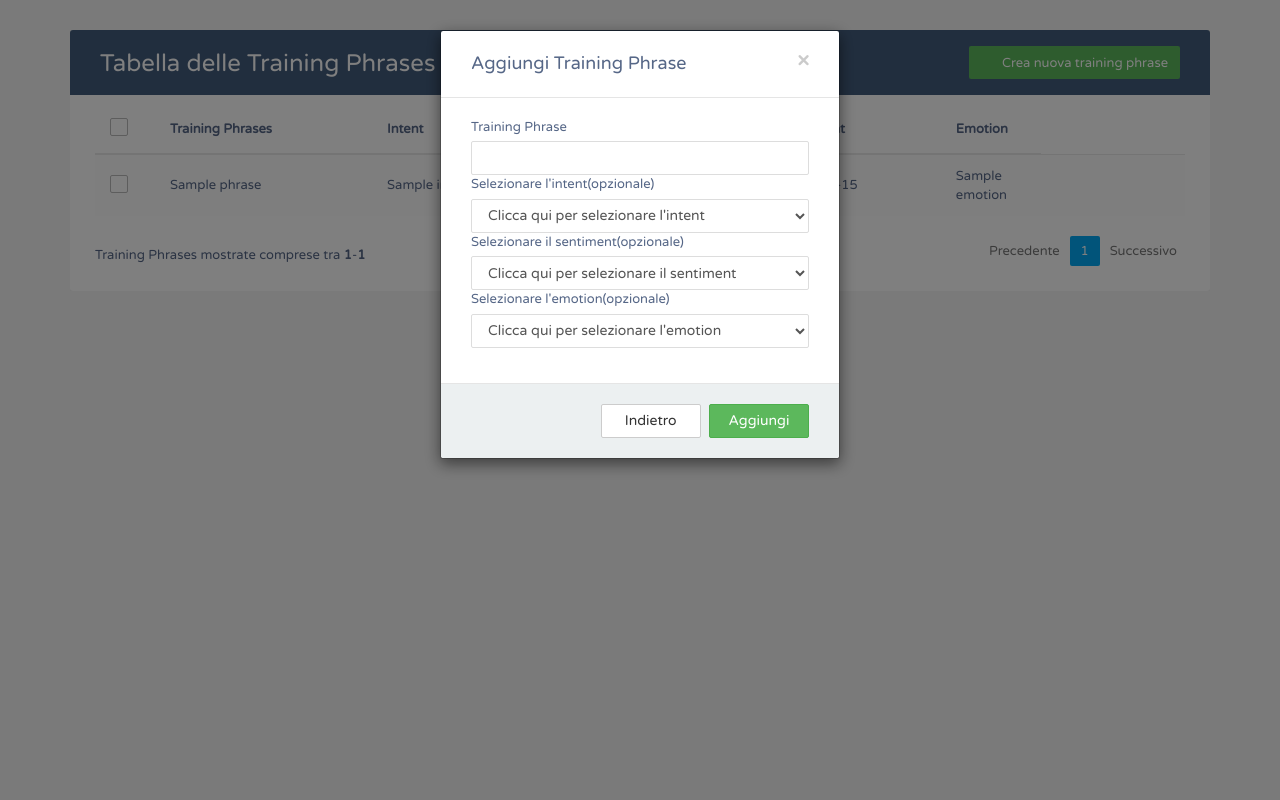
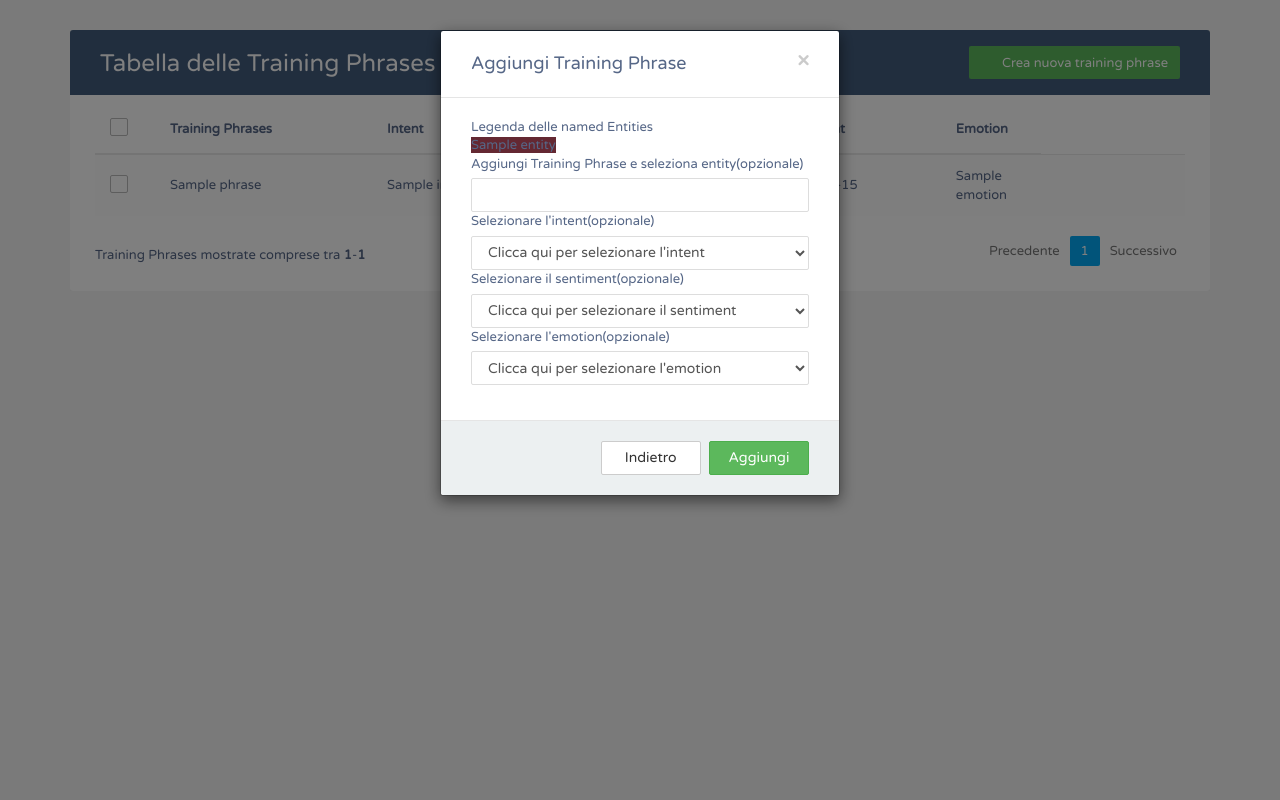
Before and after one commit to leletheprogrammer/SA_Progetto, a Flask app: page /training_phrases?page=1 in a window 1280 px wide, after a click that opens the changed part. Run offline with Flask 2, Linux system fonts and the light colour scheme; tables that the repository leaves empty hold one stand-in row (values such as "Sample post"); a database or web service that is not in the repository returns one stand-in record (values such as "Sample title"); some libraries are stand-ins or nearby versions.

Commit message:
Completata aggiunta training phrase

```diff
--- a/main.py
+++ b/main.py
@@ -244,7 +244,7 @@ def training_phrases():
         elif form_data['submitButton'] == 'Aggiungi':
             newPhrase = form_data['newPhrase']
             intentAssociated = form_data['selectIntent']
-            entitiesAssociated = None
+            entitiesAssociated = list()
             sentimentAssociated = form_data['selectSentiment']
             emotionAssociated = form_data['selectEmotion']
             found = False
@@ -253,9 +253,20 @@ def training_phrases():
                 if phrase['phrase'] == newPhrase:
                     found = not found
                     break
-
+            try:
+                i = 1
+                while True:
+                    if 'entity'+str(i) in form_data.keys():
+                        first = newPhrase.index(form_data['entity' + str(i)])
+                        entitystr = '(' + str(first) + ',' + str(first + len(form_data['entity' + str(i)]) - 1) + ',' + form_data['namedEntity' + str(i)] + ')'
+                        entitiesAssociated.append(entitystr)
+                    else:
+                        break
+                        i = i + 1
+            except ValueError:
+                entitiesAssociated = list()
             if not found:
-                mongo.db.trainingPhrases.insert_one({'phrase': newPhrase, 'intent': intentAssociated, 'entities': 'Vuoto', 'sentiment': sentimentAssociated, 'emotion': emotionAssociated})
+                mongo.db.trainingPhrases.insert_one({'phrase': newPhrase, 'intent': intentAssociated, 'entities': entitiesAssociated, 'sentiment': sentimentAssociated, 'emotion': emotionAssociated})
 
         #offers a html template on the page
         return redirect(url_for('training_phrases', page = page))
@@ -265,6 +276,7 @@ def training_phrases():
         for phrase in mongo.db.trainingPhrases.find():
             #intent is a dict, so typologies is a list of dict
             phrases.append(phrase)
+        print(phrases)
 
         intents = []
         for intent in mongo.db.intents.find():
--- a/templates/training_phrases.html
+++ b/templates/training_phrases.html
@@ -234,6 +234,11 @@
 	.modal form label {
 		font-weight: normal;
 	}
+
+	.input {
+		color: white;
+	}
+
 </style>
 <script>
 function cleanPhrase() {
@@ -264,6 +269,39 @@ function entitySelected() {
     let selection = textarea.value.substring(textarea.selectionStart, textarea.selectionEnd);
 	$('#entitySelectedPhrase').modal('show');
 	document.getElementById('entitySubstring').value = selection;
+}
+
+function entityAdded(substringId) {
+	$('#entitySelectedPhrase').modal('hide');
+	var input = document.createElement("input");
+	var i = 1;
+	var istr = "";
+	while(true) {
+		istr = "entity" + i.toString();
+		if(document.getElementById("divAddId").querySelector("#"+istr) === null) {
+			break;
+		}
+		i++;
+	}
+	input.name = istr;
+	input.id = istr;
+	input.type = "text";
+	input.value = document.getElementById(substringId).value;
+	input.setAttribute("readonly", "true");
+	var namedEntity = document.getElementById('namedEntitySelected').value;
+	var controlEntity = "";
+	{% for row in namedEntities %}
+		controlEntity = "{{ row['namedEntity'] }}";
+		if (controlEntity == namedEntity) {
+			input.setAttribute("style", "background-color: rgb({{ (loop.index * 100) % 255 }},{{ (loop.index * 40) % 255 }},{{ (loop.index * 50) % 255 }})");
+		}
+	{% endfor %}
+	document.getElementById("divAddId").appendChild(input);
+	var inputNamedEntity = document.createElement("input");
+	inputNamedEntity.name = "namedEntity" + i.toString();
+	inputNamedEntity.type = "hidden"
+	inputNamedEntity.value = namedEntity;
+	document.getElementById("divAddId").appendChild(inputNamedEntity);
 }
 
 $(document).ready(function(){
@@ -301,6 +339,11 @@ $(document).ready(function(){
 			});
 		{% endif %}
 	{% endfor %}
+
+	var input = document.getElementById('contentDivEditable');
+	input.addEventListener('select', function(){
+		entitySelected();
+	});
 
 });
 
@@ -413,8 +456,11 @@ $(document).ready(function(){
 						<button type="button" class="close" aria-hidden="true" onclick="cleanAll('addNewPhrase', 'intentSelected', 'sentimentSelected', 'emotionSelected', '#addPhrase')">&times;</button>
 					</div>
 					<div class="modal-body">
-						<div class="form-group">
-							<label>Training Phrase</label>
+						<div id = "namedEntitiesDiv">Legenda delle named Entities<br>
+						{% for row in namedEntities %}<span id = "spanEntities{{ loop.index }}" style = "background-color: rgb({{ (loop.index * 100) % 255 }},{{ (loop.index * 40) % 255 }},{{ (loop.index * 50) % 255 }})">{{ row['namedEntity'] }}</span>   {% endfor %}
+						</div>
+						<div id = "divAddId" class="form-group">
+							<label>Aggiungi Training Phrase e seleziona entity(opzionale)</label>
 							<input name="newPhrase" id="addNewPhrase" type="text" class="form-control" pattern="[a-zA-Z0-9 ]+" onselect = "entitySelected()" required>
 							<label for = "selectIntent">Selezionare l'intent(opzionale)</label>
 							<select class = "form-control" id = "intentSelected" name = "selectIntent">
@@ -533,7 +579,7 @@ $(document).ready(function(){
 					</div>
 					<div class="modal-footer">
 						<input type="button" class="btn btn-default" onclick = "cleanEntity()" value="Indietro">
-						<input type="submit" name="submitButton" class="btn btn-info" value="Modifica">
+						<input type="button" class="btn btn-info" value="Aggiungi" onclick = "entityAdded('entitySubstring')">
 					</div>
 				</form>
 			</div>
```
